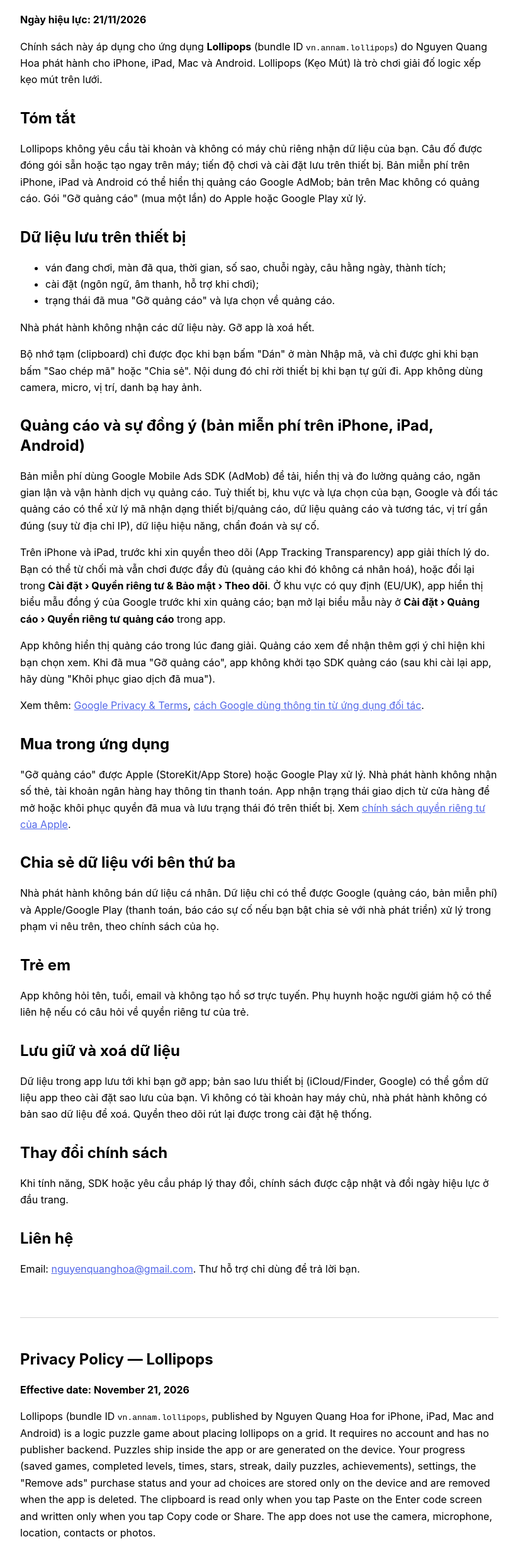
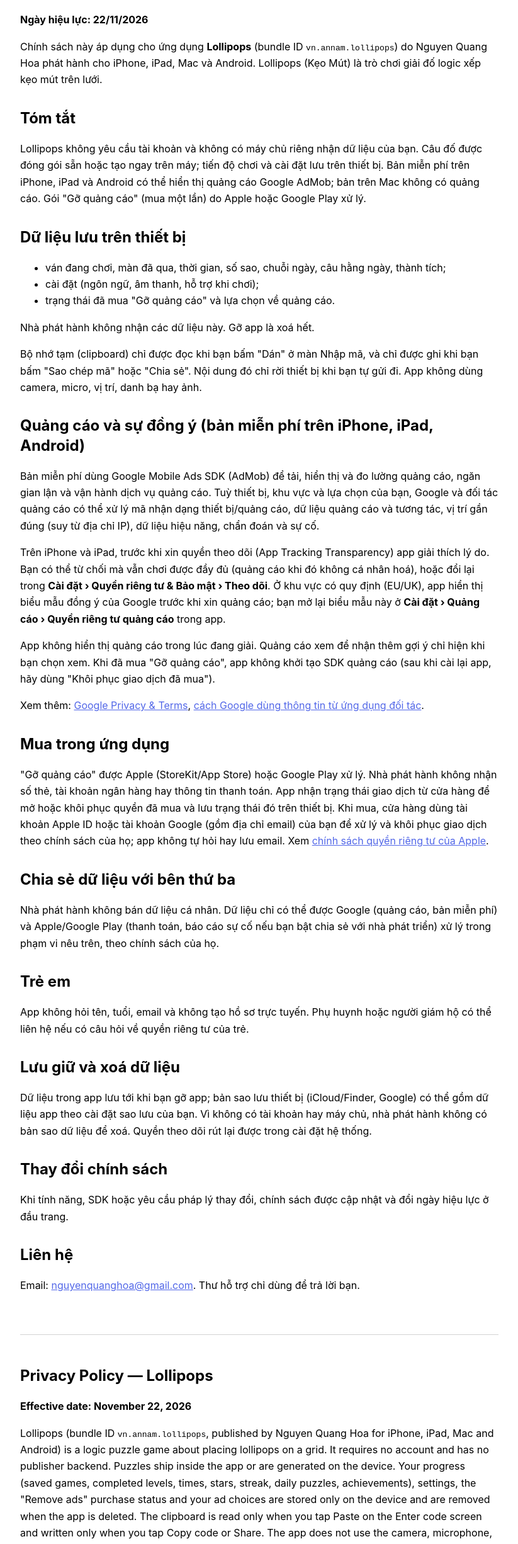
Before and after one commit to HoaNQ/HoaNQ.github.io, a plain HTML site: page lollipops/privacy/index.html in a window 1280 px wide. Shown: the part 95-2547 px from the top of the page at 63% size, without its empty margins (228-1051 px from the left). Drawn offline with Linux system fonts and the light colour scheme.

Commit message:
Lollipops privacy: the store uses your Apple ID / Google account email for purchases; the app never asks for it

```diff
--- a/lollipops/privacy/index.html
+++ b/lollipops/privacy/index.html
@@ -14,7 +14,7 @@ h1 { line-height: 1.2; } h2 { margin-top: 2rem; line-height: 1.3; } a { color: #
 </head>
 <body><main>
 <h1>Chính sách quyền riêng tư — Lollipops</h1>
-<p><strong>Ngày hiệu lực: 21/11/2026</strong></p>
+<p><strong>Ngày hiệu lực: 22/11/2026</strong></p>
 <p>Chính sách này áp dụng cho ứng dụng <strong>Lollipops</strong> (bundle ID <code>vn.annam.lollipops</code>) do Nguyen Quang Hoa phát hành cho iPhone, iPad, Mac và Android. Lollipops (Kẹo Mút) là trò chơi giải đố logic xếp kẹo mút trên lưới.</p>
 <h2>Tóm tắt</h2>
 <p>Lollipops không yêu cầu tài khoản và không có máy chủ riêng nhận dữ liệu của bạn. Câu đố được đóng gói sẵn hoặc tạo ngay trên máy; tiến độ chơi và cài đặt lưu trên thiết bị. Bản miễn phí trên iPhone, iPad và Android có thể hiển thị quảng cáo Google AdMob; bản trên Mac không có quảng cáo. Gói "Gỡ quảng cáo" (mua một lần) do Apple hoặc Google Play xử lý.</p>
@@ -28,7 +28,7 @@ h1 { line-height: 1.2; } h2 { margin-top: 2rem; line-height: 1.3; } a { color: #
 <p>App không hiển thị quảng cáo trong lúc đang giải. Quảng cáo xem để nhận thêm gợi ý chỉ hiện khi bạn chọn xem. Khi đã mua "Gỡ quảng cáo", app không khởi tạo SDK quảng cáo (sau khi cài lại app, hãy dùng "Khôi phục giao dịch đã mua").</p>
 <p>Xem thêm: <a href="https://policies.google.com/privacy">Google Privacy &amp; Terms</a>, <a href="https://policies.google.com/technologies/partner-sites">cách Google dùng thông tin từ ứng dụng đối tác</a>.</p>
 <h2>Mua trong ứng dụng</h2>
-<p>"Gỡ quảng cáo" được Apple (StoreKit/App Store) hoặc Google Play xử lý. Nhà phát hành không nhận số thẻ, tài khoản ngân hàng hay thông tin thanh toán. App nhận trạng thái giao dịch từ cửa hàng để mở hoặc khôi phục quyền đã mua và lưu trạng thái đó trên thiết bị. Xem <a href="https://www.apple.com/legal/privacy/">chính sách quyền riêng tư của Apple</a>.</p>
+<p>"Gỡ quảng cáo" được Apple (StoreKit/App Store) hoặc Google Play xử lý. Nhà phát hành không nhận số thẻ, tài khoản ngân hàng hay thông tin thanh toán. App nhận trạng thái giao dịch từ cửa hàng để mở hoặc khôi phục quyền đã mua và lưu trạng thái đó trên thiết bị. Khi mua, cửa hàng dùng tài khoản Apple ID hoặc tài khoản Google (gồm địa chỉ email) của bạn để xử lý và khôi phục giao dịch theo chính sách của họ; app không tự hỏi hay lưu email. Xem <a href="https://www.apple.com/legal/privacy/">chính sách quyền riêng tư của Apple</a>.</p>
 <h2>Chia sẻ dữ liệu với bên thứ ba</h2>
 <p>Nhà phát hành không bán dữ liệu cá nhân. Dữ liệu chỉ có thể được Google (quảng cáo, bản miễn phí) và Apple/Google Play (thanh toán, báo cáo sự cố nếu bạn bật chia sẻ với nhà phát triển) xử lý trong phạm vi nêu trên, theo chính sách của họ.</p>
 <h2>Trẻ em</h2>
@@ -41,10 +41,10 @@ h1 { line-height: 1.2; } h2 { margin-top: 2rem; line-height: 1.3; } a { color: #
 <p>Email: <a href="mailto:nguyenquanghoa@gmail.com">nguyenquanghoa@gmail.com</a>. Thư hỗ trợ chỉ dùng để trả lời bạn.</p>
 <section class="en" lang="en">
 <h1>Privacy Policy — Lollipops</h1>
-<p><strong>Effective date: November 21, 2026</strong></p>
+<p><strong>Effective date: November 22, 2026</strong></p>
 <p>Lollipops (bundle ID <code>vn.annam.lollipops</code>, published by Nguyen Quang Hoa for iPhone, iPad, Mac and Android) is a logic puzzle game about placing lollipops on a grid. It requires no account and has no publisher backend. Puzzles ship inside the app or are generated on the device. Your progress (saved games, completed levels, times, stars, streak, daily puzzles, achievements), settings, the "Remove ads" purchase status and your ad choices are stored only on the device and are removed when the app is deleted. The clipboard is read only when you tap Paste on the Enter code screen and written only when you tap Copy code or Share. The app does not use the camera, microphone, location, contacts or photos.</p>
 <p>The free iPhone, iPad and Android version uses Google Mobile Ads (AdMob). Depending on device, region and your choices, Google and its partners may process device/advertising identifiers, advertising data and interactions, coarse location (from IP address), performance, diagnostic and crash data. On iPhone and iPad the app explains tracking before the App Tracking Transparency prompt; you can decline and still play everything (ads are then not personalised). Where required (EU/UK) the app shows Google's consent form, which you can reopen in Settings › Ads › Ad privacy. The app shows no ads while you are solving; the ad for an extra hint plays only when you choose to watch it. Once "Remove ads" is confirmed on the device, the app does not initialize the ads SDK (after reinstalling, use Restore purchases). The Mac version shows no ads. See <a href="https://policies.google.com/privacy">Google's Privacy Policy</a>.</p>
-<p>"Remove ads" purchases are processed by Apple or Google Play; the publisher receives no payment details. The publisher does not sell personal data and does not knowingly collect names, ages or email addresses from children. Tracking permission can be revoked in system settings at any time.</p>
+<p>"Remove ads" purchases are processed by Apple or Google Play; the publisher receives no payment details. To process and restore the purchase, the store uses your Apple ID or Google account (including its email address) under its own policy; the app itself never asks for or stores your email. The publisher does not sell personal data and does not knowingly collect names, ages or email addresses from children. Tracking permission can be revoked in system settings at any time.</p>
 <p>Contact: <a href="mailto:nguyenquanghoa@gmail.com">nguyenquanghoa@gmail.com</a> — support emails are used only to reply.</p>
 </section>
 </main></body></html>
```
